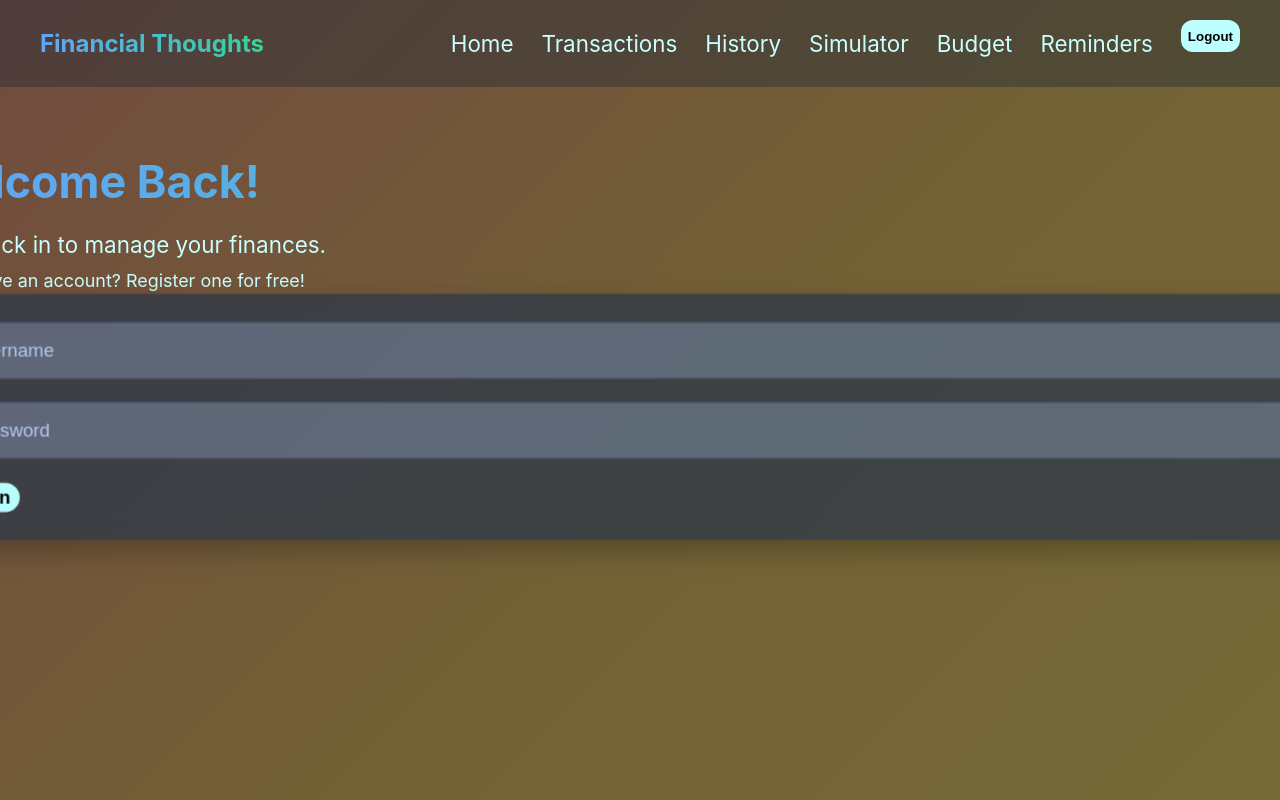
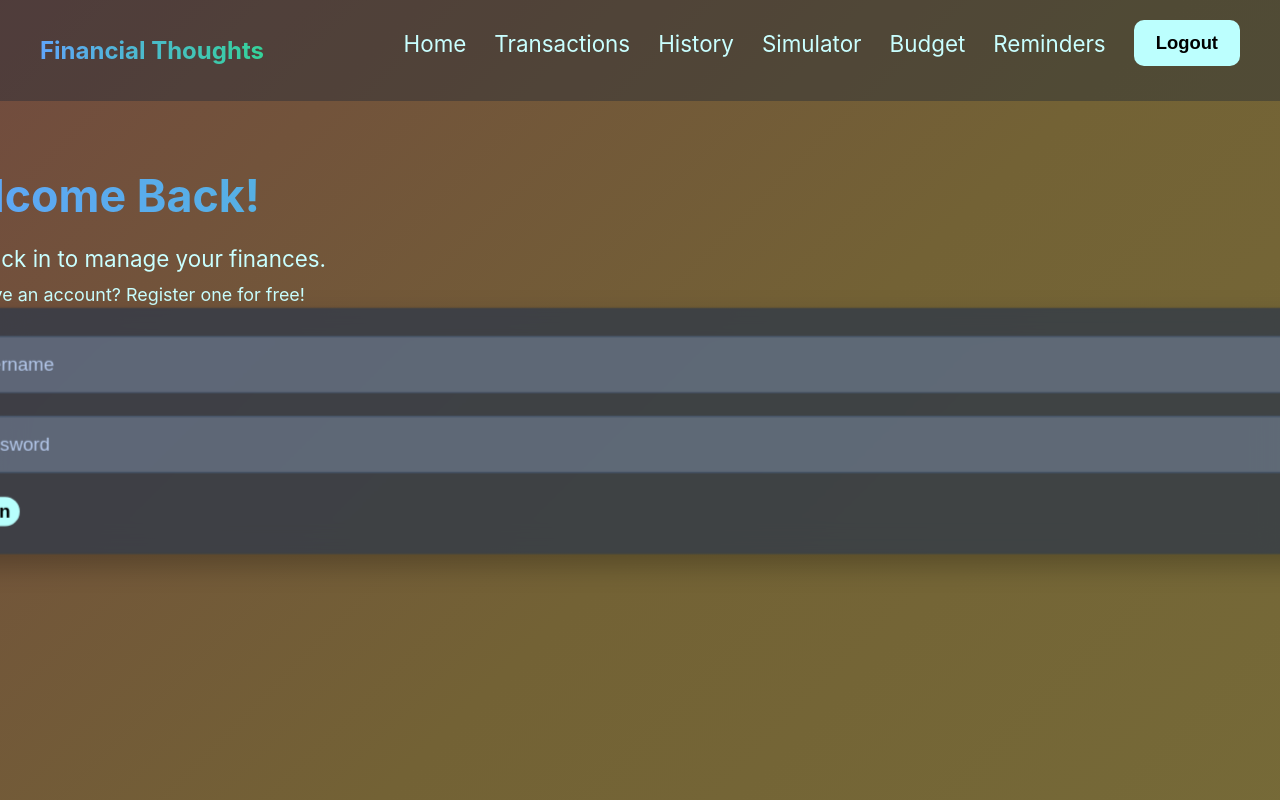
Before and after one commit to rrayr/capstone-project, a React (Vite) app in the folder financial-thoughts/frontend/: page /login in a window 1280 px wide. Shown: the top 800 px of the page. Built offline with nearby package versions, Linux system fonts and the light colour scheme; no server answers; sample sign-in values are in the browser's storage.

Commit message:
css patch latest

```diff
--- a/financial-thoughts/frontend/src/styles/global.css
+++ b/financial-thoughts/frontend/src/styles/global.css
@@ -552,7 +552,7 @@ input[type="date"] {
     font-size: 3rem;
   }
 
-  .logout-btn {
+  .btn-logout {
     padding: 12px 22px;
     font-size: 1.15rem;
     border-radius: 10px;
```
